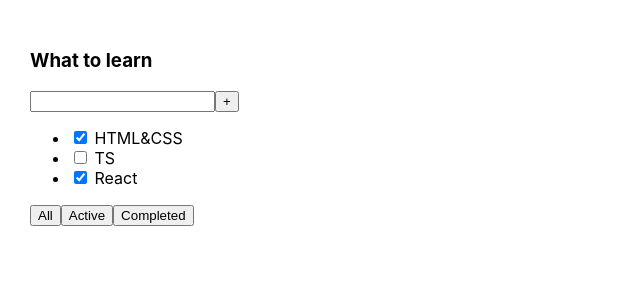
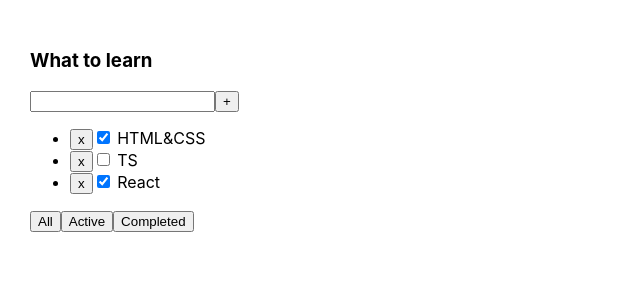
Before and after one commit to AnastasiyaDev97/TodoList, a React (Create React App) app: page / in a window 1280 px wide. Shown: the top 300 px of the page, without its empty margins (0-640 px from the left). Built offline with nearby package versions, Linux system fonts and the light colour scheme.

Commit message:
2 lesson

```diff
--- a/src/App.tsx
+++ b/src/App.tsx
@@ -1,23 +1,38 @@
-import React from 'react';
+import React, {useState} from 'react';
 import './App.css';
 import {Todolist} from "./Todolist";
 import {v1} from "uuid";
-export type tasksType={
-    taskId:string
-    taskTitle:string
-    isDone:boolean
+
+export type tasksType = {
+    taskId: string
+    taskTitle: string
+    isDone: boolean
 }
+export type filterValuesType = 'all' | 'completed' | 'active'
 
 function App() {
-    let tasks:Array<tasksType>=[
-        {taskId:v1(),taskTitle:'HTML&CSS',isDone:true},
-        {taskId:v1(),taskTitle:'TS',isDone:false},
-        {taskId:v1(),taskTitle:'React',isDone:true},
-    ]
+    let [filter, setFilter] = useState<filterValuesType>('all')
+    let [tasks, setTasks] = useState<Array<tasksType>>([
+        {taskId: v1(), taskTitle: 'HTML&CSS', isDone: true},
+        {taskId: v1(), taskTitle: 'TS', isDone: false},
+        {taskId: v1(), taskTitle: 'React', isDone: true},
+    ])
+
+    const deleteTask = (taskId: string) => {
+        setTasks(tasks.filter(f => f.taskId !== taskId))
+    }
+
+    let filteredTasks = filter === 'completed' ? tasks.filter(f => f.isDone)
+        : filter === 'active' ? tasks.filter(f => !f.isDone)
+            : tasks
+
+    const changeFilter = (filterValue: filterValuesType) => {
+        setFilter(filterValue)
+    }
     return (
         <div className="App">
-          <Todolist title={'What to learn'} tasks={tasks}/>
-
+            <Todolist title={'What to learn'} tasks={filteredTasks} deleteTask={deleteTask}
+                      changeFilter={changeFilter}/>
         </div>
     );
 }
--- a/src/Todolist.tsx
+++ b/src/Todolist.tsx
@@ -1,11 +1,18 @@
 import React from "react";
-import {tasksType} from "./App";
-type TodolistPropsType={
-    title:string
-    tasks:Array<tasksType>
+import {filterValuesType, tasksType} from "./App";
+
+type TodolistPropsType = {
+    title: string
+    tasks: Array<tasksType>
+    deleteTask: (taskId: string) => void
+    changeFilter: (filterValue: filterValuesType) => void
 }
 
 export const Todolist = (props: TodolistPropsType) => {
+    const deleteTaskOnclickHandler = (taskId: string) => {
+        props.deleteTask(taskId)
+    }
+
     return (
         <div>
             <h3>{props.title}</h3>
@@ -14,14 +21,29 @@ export const Todolist = (props: TodolistPropsType) => {
                 <button>+</button>
             </div>
             <ul>
-                <li><input type="checkbox" checked={props.tasks[0].isDone}/> <span>{props.tasks[0].taskTitle}</span></li>
-                <li><input type="checkbox" checked={props.tasks[1].isDone}/> <span>{props.tasks[1].taskTitle}</span></li>
-                <li><input type="checkbox" checked={props.tasks[2].isDone}/> <span>{props.tasks[2].taskTitle}</span></li>
+                {props.tasks.map(m =>
+
+                    <li key={m.taskId}>
+                        <button onClick={() => {
+                            deleteTaskOnclickHandler(m.taskId)
+                        }}>x
+                        </button>
+                        <input type="checkbox" checked={m.isDone}/> <span>{m.taskTitle}</span></li>
+                )}
             </ul>
             <div>
-                <button>All</button>
-                <button>Active</button>
-                <button>Completed</button>
+                <button onClick={() => {
+                    props.changeFilter('all')
+                }}>All
+                </button>
+                <button onClick={() => {
+                    props.changeFilter('active')
+                }}>Active
+                </button>
+                <button onClick={() => {
+                    props.changeFilter('completed')
+                }}>Completed
+                </button>
             </div>
         </div>
     )
```
